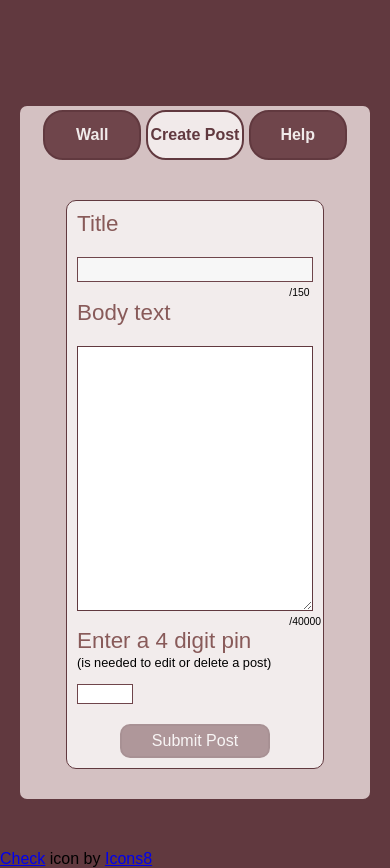
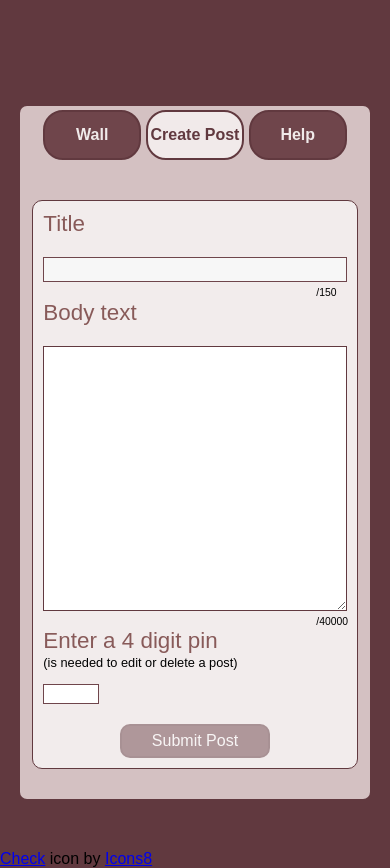
Before and after one commit to Spruelw/Wallofwill, a Node server app: page /create in a window 390 px wide. Shown: the part 298-1166 px from the top of the page. Run offline with Node 20, Linux system fonts and the light colour scheme; some web fonts are replaced.

Commit message:
Update main.css

```diff
--- a/public/styles/main.css
+++ b/public/styles/main.css
@@ -759,6 +759,9 @@ background-color: var(--light-burgundy);
 
 
      }
+     .createPost.submitForm{
+        width:90%;
+     }
  }
 @keyframes likeAnimation {
     0%, 7% {
```
